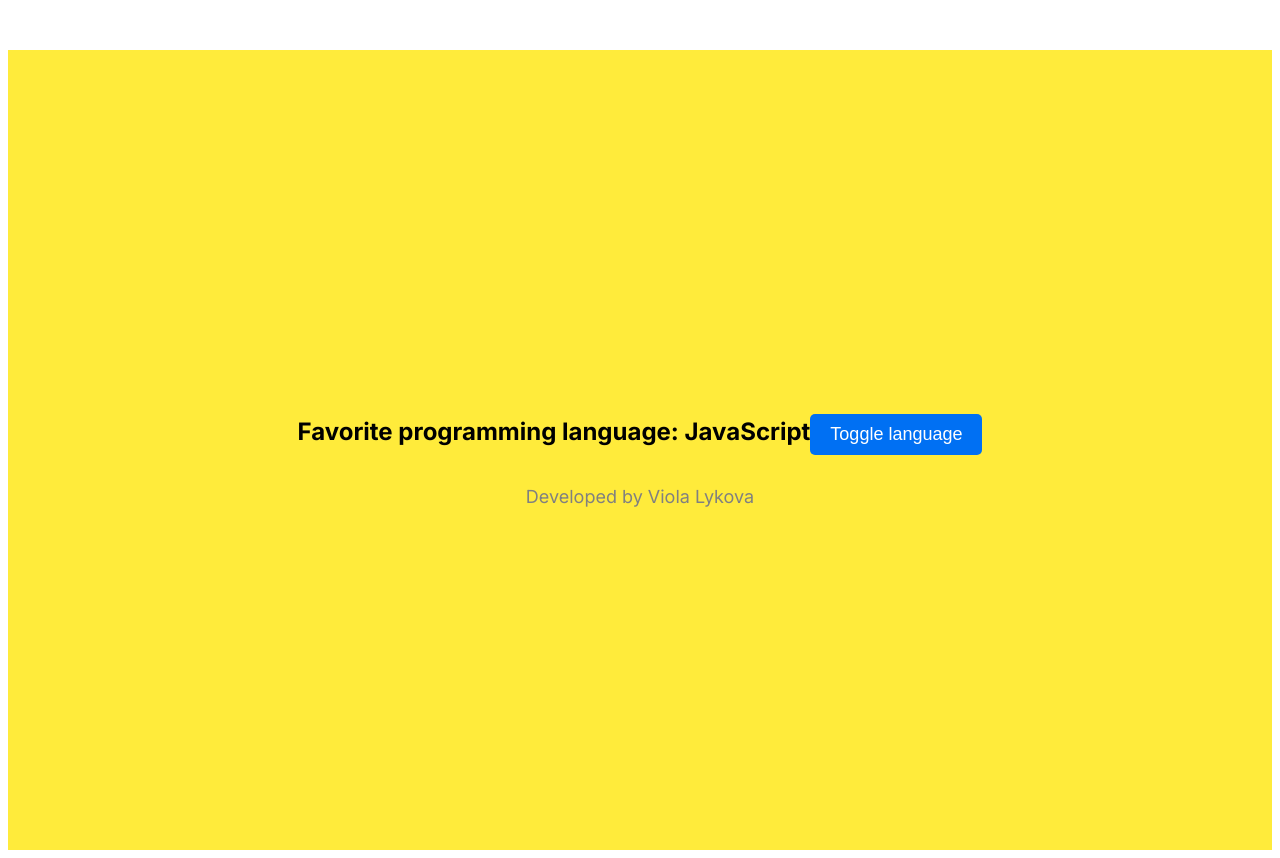
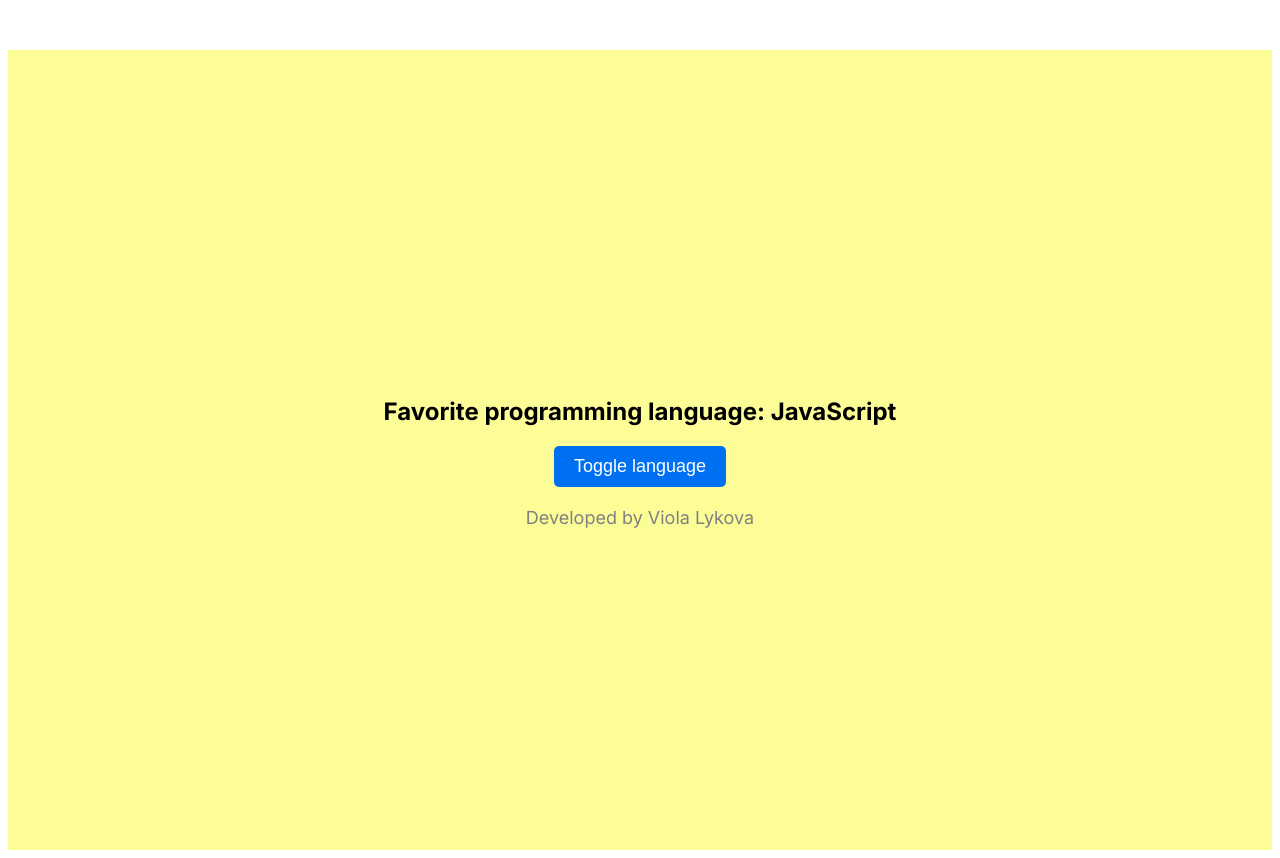
Before and after one commit to idncod/transformCX-challenge, a Next.js app: page / in a window 1280 px wide. Built offline with nearby package versions, Linux system fonts and the light colour scheme.

Commit message:
refactor button to be underneath the text & change yellow with green color to pasten yellow with green

```diff
--- a/app/page.js
+++ b/app/page.js
@@ -8,8 +8,8 @@ const LanguageContext = createContext();
 
 const languages = ['JavaScript', 'Python'];
 const bgColor = {
-    JavaScript: '#FFEB3B',
-    Python: '#4CAF50',
+    JavaScript: '#FDFD97',
+    Python: '#D2FDBB',
 };
 
 export default function Page() {
@@ -63,7 +63,7 @@ function MainSection() {
 
     return (
         <ClientOnly>
-        <div style={{ position: 'relative' }}>
+        <div style={{ position: 'relative', width: '100%', maxWidth: '600px', margin: '0 auto' }}>
             <p
                 id="favoriteLanguage"
                 style={{ fontSize: '24px', fontWeight: 'bold', marginBottom: '20px', position: 'relative', display: 'inline-block' }}
```
